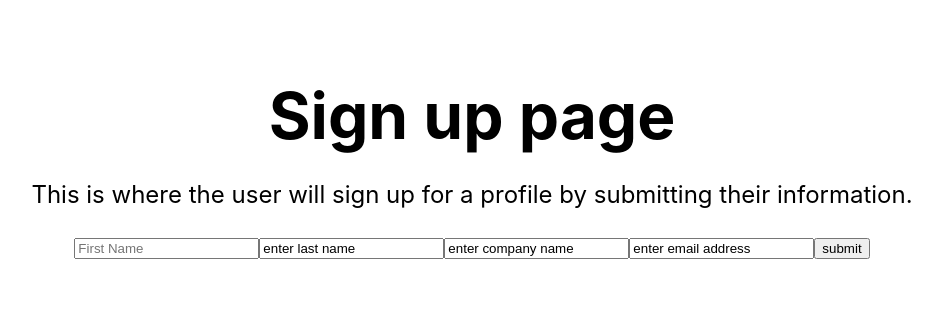
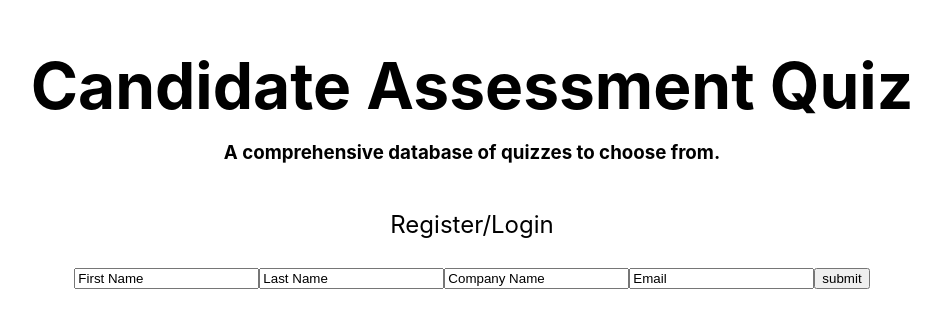
Before and after one commit to alecbar/software-programming-quiz, a Next.js app in the folder next-app/: page /signup in a window 1280 px wide. Shown: the part 231-558 px from the top of the page, without its empty margins (168-1110 px from the left). Built offline with nearby package versions, Linux system fonts and the light colour scheme.

Commit message:
added some context

```diff
--- a/next-app/pages/signup.js
+++ b/next-app/pages/signup.js
@@ -6,12 +6,12 @@ import styles from '../styles/Signup.module.css'
 import axios from 'axios'
 
 export default function Home() {
-    const [firstName, setFirstName] = useState('')
-    const [lastName, setLastName] = React.useState('enter last name')
-    const [email, setEmail] = React.useState('enter email address')
-    const [company, setCompany] = React.useState('enter company name')
+    const [firstName, setFirstName] = useState('First Name')
+    const [lastName, setLastName] = React.useState('Last Name')
+    const [email, setEmail] = React.useState('Email')
+    const [company, setCompany] = React.useState('Company Name')
     const sendDataToApi = async () => {
-       let response = await axios.post('/api/create-user', {firstName, lastName, company, email})
+       let response = await axios.post('/api/create-user', {firstName, lastName, email, company})
     }
 const submit = (e) => {
 e.preventDefault()
@@ -29,18 +29,20 @@ sendDataToApi()
 
       <main className={styles.main}>
         <h1 className={styles.title}>
-          Sign up page
+          Candidate Assessment Quiz
         </h1>
+        <h3>
+          A comprehensive database of quizzes to choose from.
+        </h3>
 
         <p className={styles.description}>
-          This is where the user will sign up for a profile by submitting their information.
-
+          Register/Login
         </p>
         <form onSubmit={submit}>
         <input value={firstName} placeholder="First Name"onChange={e=>setFirstName(e.target.value)} />
         <input value={lastName} placeholder="Last Name" onChange={e=>setLastName(e.target.value)} />
         <input value={company} placeholder="Company Name" onChange={e=>setCompany(e.target.value)} />
-        <input value={email} onChange={e=>setEmail(e.target.value)} />
+        <input value={email} placeholder="email" onChange={e=>setEmail(e.target.value)} />
         <button type="submit">submit</button>
         </form>
 
```
